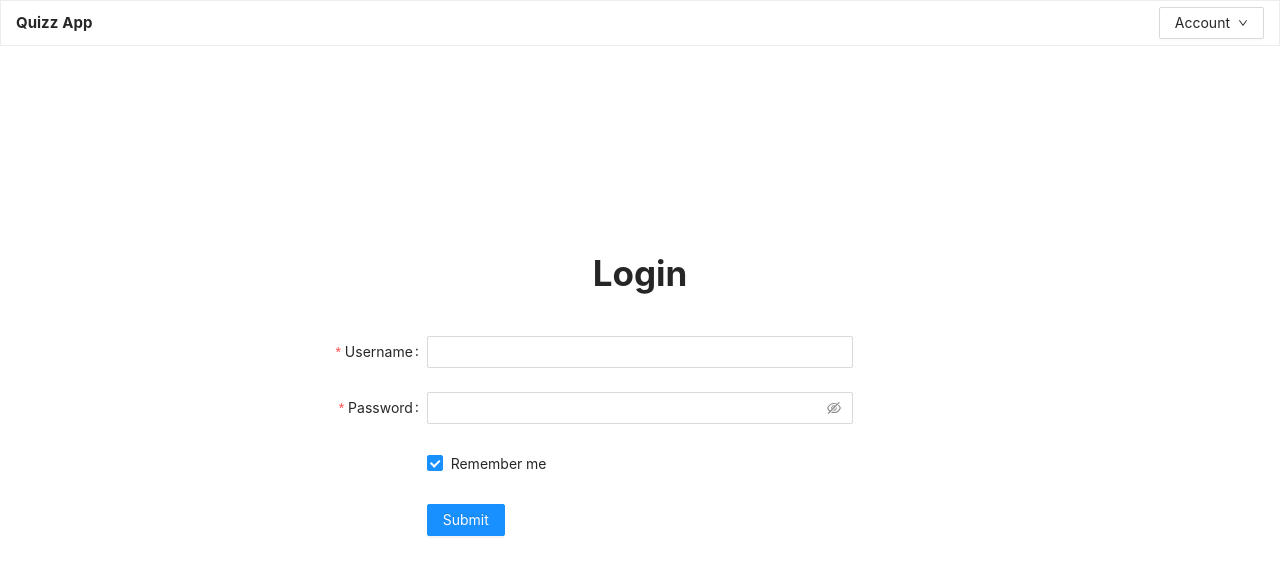
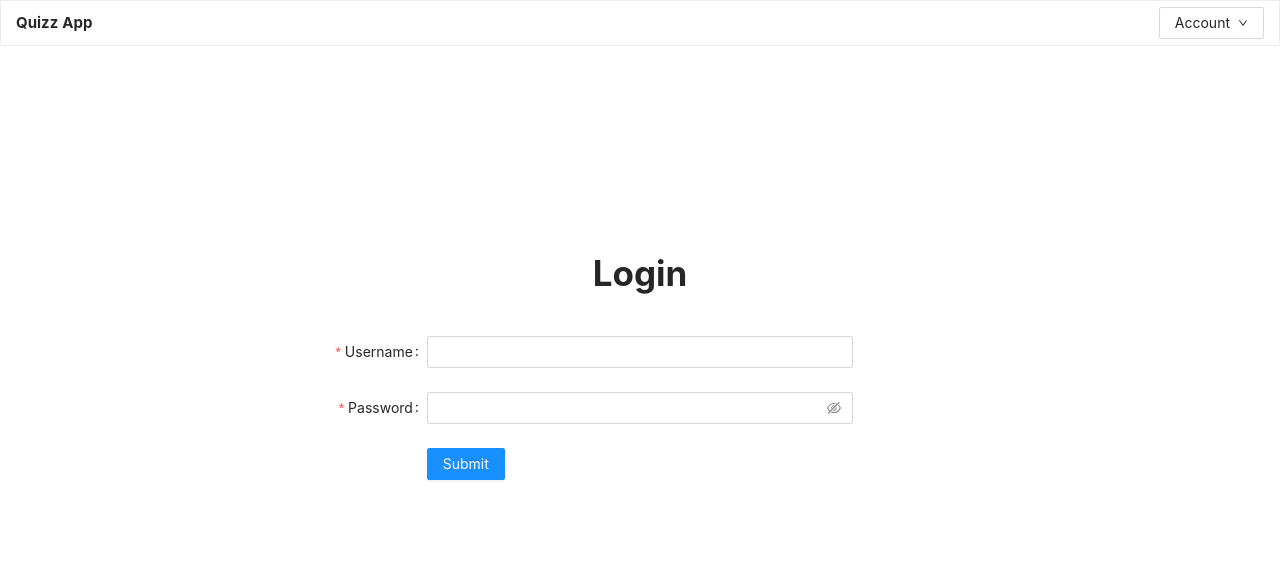
Before and after one commit to nam41199/QuizzAppReactJS, a React (Create React App) app: page /login in a window 1280 px wide. Shown: the top 574 px of the page. Built offline with nearby package versions, Linux system fonts and the light colour scheme.

Commit message:
done done done

```diff
--- a/src/apis/data-api.js
+++ b/src/apis/data-api.js
@@ -1,7 +1,7 @@
 import axios from 'axios';
 
 export function registerAccount(user) {
-    return axios.post(` https://fwa-ec-quiz.herokuapp.com/v1/auth/register`,user)
+    return axios.create().post(` https://fwa-ec-quiz.herokuapp.com/v1/auth/register`,user)
         .then((response) => response.data);
 }
 
--- a/src/component/AdminComponent/AdminDashboard.js
+++ b/src/component/AdminComponent/AdminDashboard.js
@@ -9,9 +9,10 @@ export const AdminDashboard = () => {
     const navigator = useNavigate()
     const [listQuestion, setListQuestion] = useState([]);
     const [page, setPage] = useState(1);
+
     useEffect(() => {
         getQuestionAdmin(page, 10).then(data => setListQuestion(data))
-    })
+    },[page])
 
     const onChangePage = (pageNum) => {
         setPage(pageNum);
@@ -25,9 +26,10 @@ export const AdminDashboard = () => {
         navigator(`/editQuestion/${id}`)
     }
 
-    const handleDeleteQ = (id) =>{
-        deleteQuestionById(id)
-        navigator('/addQuestion')
+    const handleDeleteQ = async (id) =>{
+        await deleteQuestionById(id)
+        const data = await getQuestionAdmin(page,10)
+        setListQuestion(data)
     }
 
     return (
--- a/src/component/AuthComponent/Login.js
+++ b/src/component/AuthComponent/Login.js
@@ -72,17 +72,6 @@ export const Login = () => {
                 </Form.Item>
 
                 <Form.Item
-                    name="remember"
-                    valuePropName="checked"
-                    wrapperCol={{
-                        offset: 8,
-                        span: 16,
-                    }}
-                >
-                    <Checkbox>Remember me</Checkbox>
-                </Form.Item>
-
-                <Form.Item
                     wrapperCol={{
                         offset: 8,
                         span: 16,
--- a/src/component/AuthComponent/Register.js
+++ b/src/component/AuthComponent/Register.js
@@ -6,6 +6,7 @@ import {
   Button,
 } from 'antd';
 import { registerAccount } from '../../apis/data-api';
+import { useNavigate } from 'react-router-dom';
 
 const { Option } = Select;
 
@@ -43,7 +44,7 @@ const tailFormItemLayout = {
 
 export const Register = () => {
   const [form] = Form.useForm();
-
+const navigator = useNavigate()
   const onFinish = async (values) => {
     const user = {
       username: values.username,
@@ -51,6 +52,7 @@ export const Register = () => {
       email: values.email,
     }
     await registerAccount(user);
+    navigator('/login')
   };
 
   return (
--- a/src/component/UserComponent/QuizzComponent.js
+++ b/src/component/UserComponent/QuizzComponent.js
@@ -1,6 +1,6 @@
 import 'antd/dist/antd.css';
 import 'antd/dist/antd.css';
-import { Card, Col, Row, Radio, Button } from 'antd';
+import { Card, Col, Row, Radio, Button, Space } from 'antd';
 import { useEffect, useRef, useState } from 'react';
 import { getQuestion, submitAnswer } from '../../apis/data-api';
 import { useGlobalContext } from '../../context/globalContext';
@@ -26,9 +26,8 @@ export const QuizzComponent = () => {
     }
 
     const handleSubmit = async () => {
-        const test = await submitAnswer(ans.current) ;
-        const result = test.reduce((acc,cur)=> cur.result? acc+1 : acc ,0)
-
+        const test = await submitAnswer(ans.current);
+        const result = test.reduce((acc, cur) => cur.result ? acc + 1 : acc, 0)
         navigator(`/result/${result}`)
     }
 
@@ -37,7 +36,6 @@ export const QuizzComponent = () => {
             id: listQuestion.results[index].id,
             correctanswer: event.target.value
         }
-        console.log(ans)
     }
 
     return (
@@ -57,10 +55,12 @@ export const QuizzComponent = () => {
                                     }
                                     key={listQuestion.results[index].id}
                                 >
-                                    <Radio value={listQuestion.results[index].answer1}>{listQuestion.results[index].answer1}</Radio>
-                                    <Radio value={listQuestion.results[index].answer2}>{listQuestion.results[index].answer2}</Radio>
-                                    <Radio value={listQuestion.results[index].answer3}>{listQuestion.results[index].answer3}</Radio>
-                                    <Radio value={listQuestion.results[index].answer4}>{listQuestion.results[index].answer4}</Radio>
+                                    <Space direction="vertical">
+                                        <Radio value={listQuestion.results[index].answer1}>{listQuestion.results[index].answer1}</Radio>
+                                        <Radio value={listQuestion.results[index].answer2}>{listQuestion.results[index].answer2}</Radio>
+                                        <Radio value={listQuestion.results[index].answer3}>{listQuestion.results[index].answer3}</Radio>
+                                        <Radio value={listQuestion.results[index].answer4}>{listQuestion.results[index].answer4}</Radio>
+                                    </Space>
                                 </Radio.Group>
                             </Card>
                         }
@@ -71,7 +71,7 @@ export const QuizzComponent = () => {
                             </Col>
                             <Col span={12}>
                                 {index === numberQuestion - 1 ?
-                                    <Button type="primary" onClick={handleSubmit}>Submit</Button>
+                                    <Button type="danger" onClick={handleSubmit}>Submit</Button>
                                     :
                                     <Button className={index === numberQuestion - 1 ? 'unable_button' : null} type="primary" onClick={handleNext}> Next </Button>
                                 }
```
Also changed, not shown: src/apis/config.js (+1 -14 lines).
